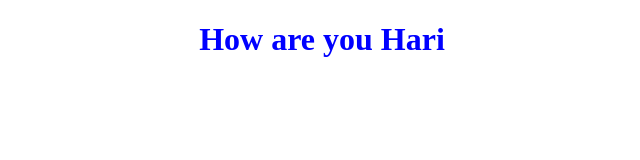
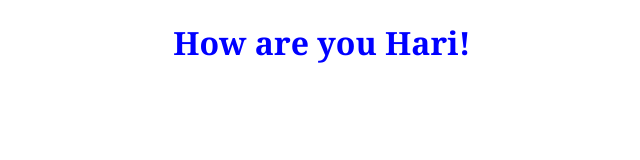
Before and after one commit to SharoneRosy/JavaProject, a plain HTML site: page index.html in a window 1280 px wide. Shown: the whole page, without its empty margins (318-958 px from the left). Drawn offline with Linux system fonts and the light colour scheme.

Commit message:
Modified css Added Script file

```diff
--- a/index.css
+++ b/index.css
@@ -1,4 +1,5 @@
 h1{
     color: blue;
     text-align: center;
+    font-family: Cambria, Cochin, Georgia, Times, 'Times New Roman', serif;
 }
--- a/index.html
+++ b/index.html
@@ -7,6 +7,6 @@
     <link rel="stylesheet" href="index.css">
 </head>
 <body>
-    <H1>How are you Hari</H1>
+    <H1>How are you Hari!</H1>
 </body>
 </html>
--- /dev/null
+++ b/index.js
@@ -0,0 +1 @@
+console.log("Rosy");
```
